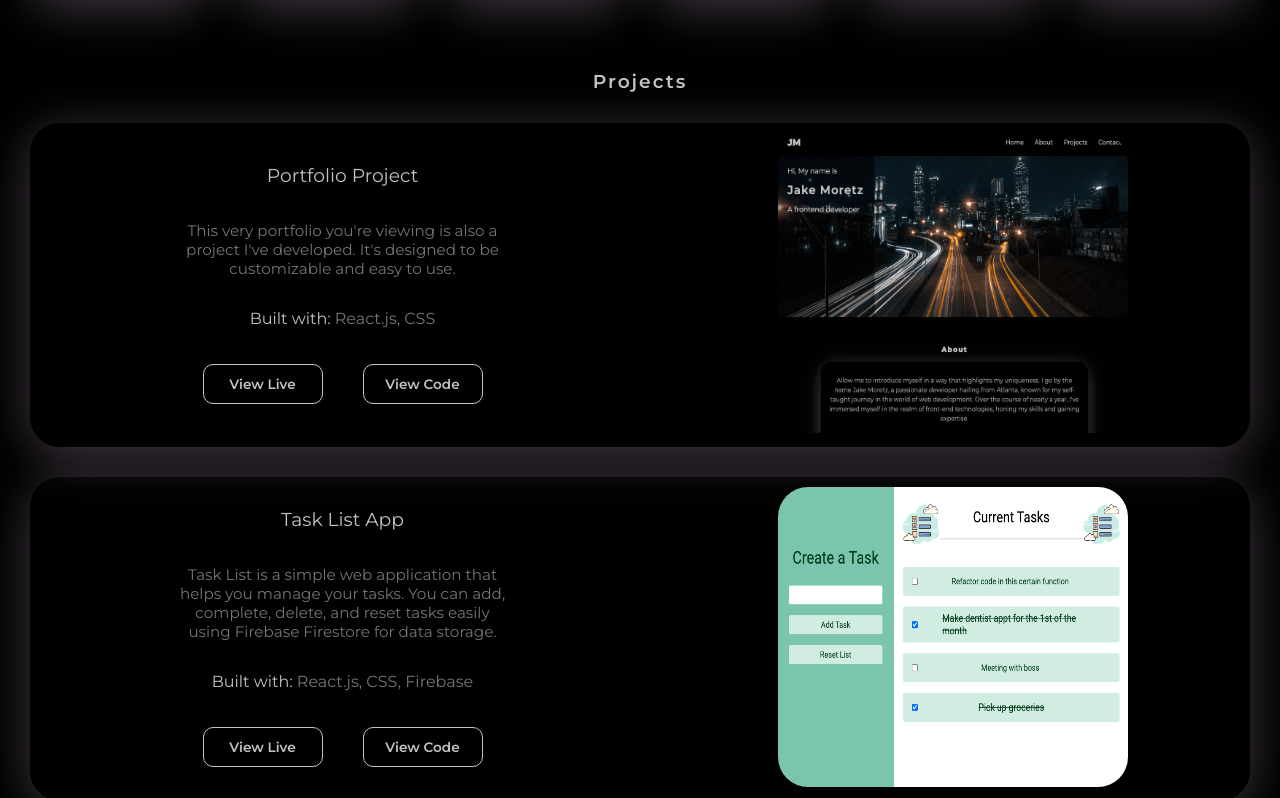
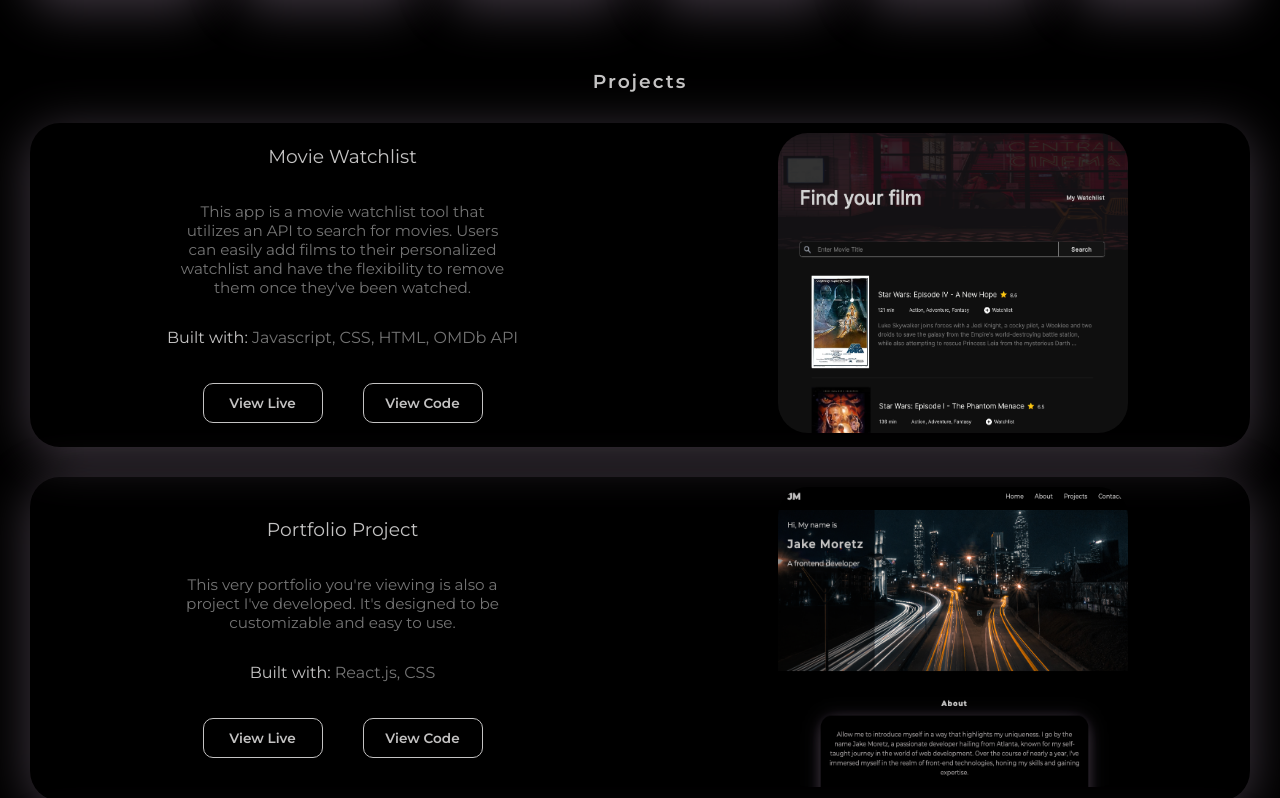
Before and after one commit to JakeMoretz/portfolio-v2, a React (Vite) app in the folder vite-project/: page / in a window 1280 px wide. Shown: the part 1486-2284 px from the top of the page. Built offline with nearby package versions, Linux system fonts and the light colour scheme.

Commit message:
added movie watchlist project to portfolio

```diff
--- a/vite-project/src/projectData.js
+++ b/vite-project/src/projectData.js
@@ -1,6 +1,15 @@
 export default [
     {
         id: '1',
+        title: 'Movie Watchlist',
+        description: "This app is a movie watchlist tool that utilizes an API to search for movies. Users can easily add films to their personalized watchlist and have the flexibility to remove them once they've been watched.",
+        stack: 'Javascript, CSS, HTML, OMDb API',
+        img: './watchlist.png',
+        live: 'https://jakemoretz.github.io/movie-watchlist/',
+        code: 'https://github.com/JakeMoretz/movie-watchlist',
+    },
+    {
+        id: '2',
         title: 'Portfolio Project',
         description: "This very portfolio you're viewing is also a project I've developed. It's designed to be customizable and easy to use.",
         stack: 'React.js, CSS',
@@ -9,7 +18,7 @@ export default [
         code: 'https://github.com/JakeMoretz/portfolio-v2/tree/main/vite-project',
     },
     {
-        id: '2',
+        id: '3',
         title: 'Task List App',
         description: 'Task List is a simple web application that helps you manage your tasks. You can add, complete, delete, and reset tasks easily using Firebase Firestore for data storage.',
         stack: 'React.js, CSS, Firebase',
```
Also changed, not shown: vite-project/public/watchlist.png (added).
